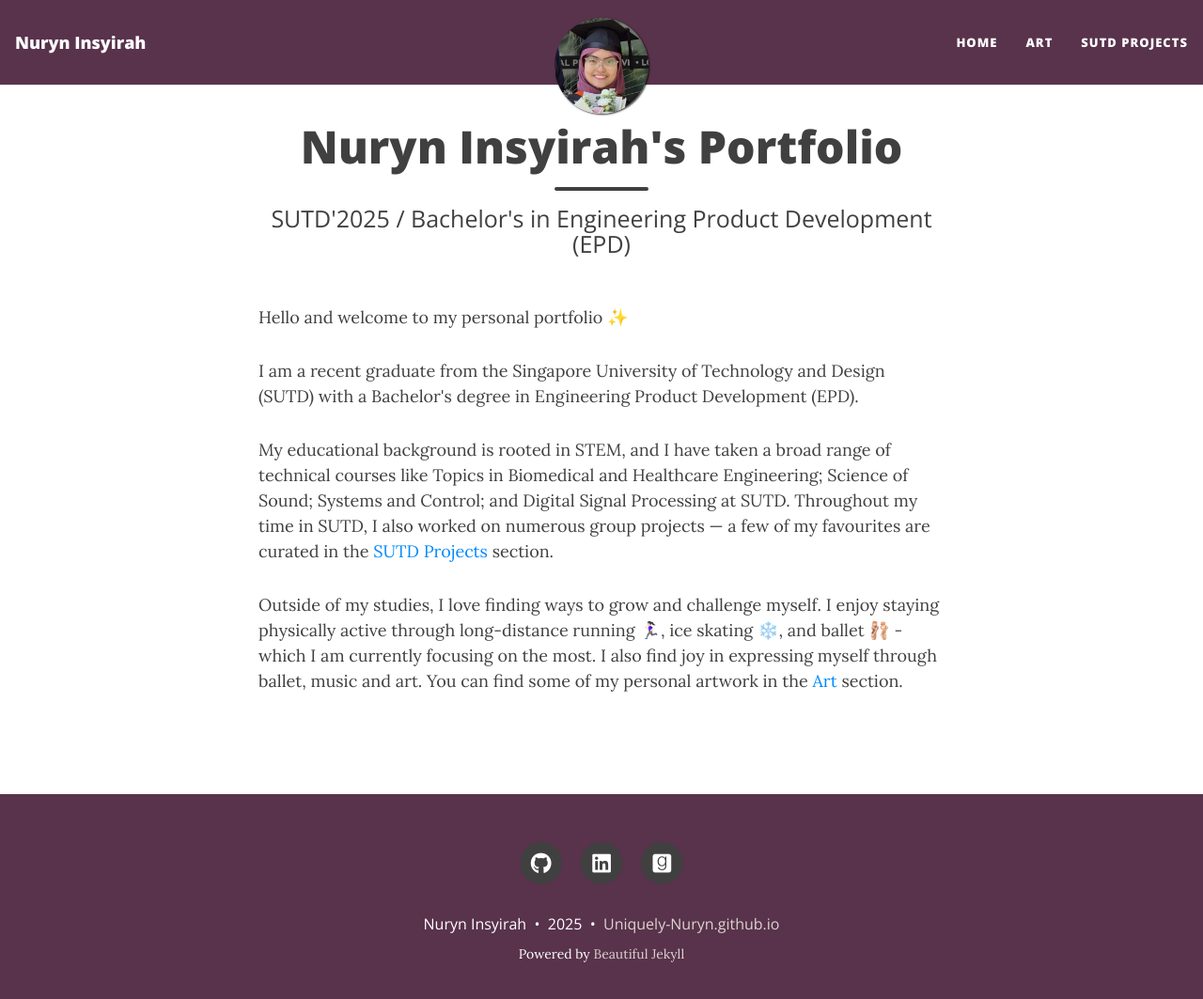
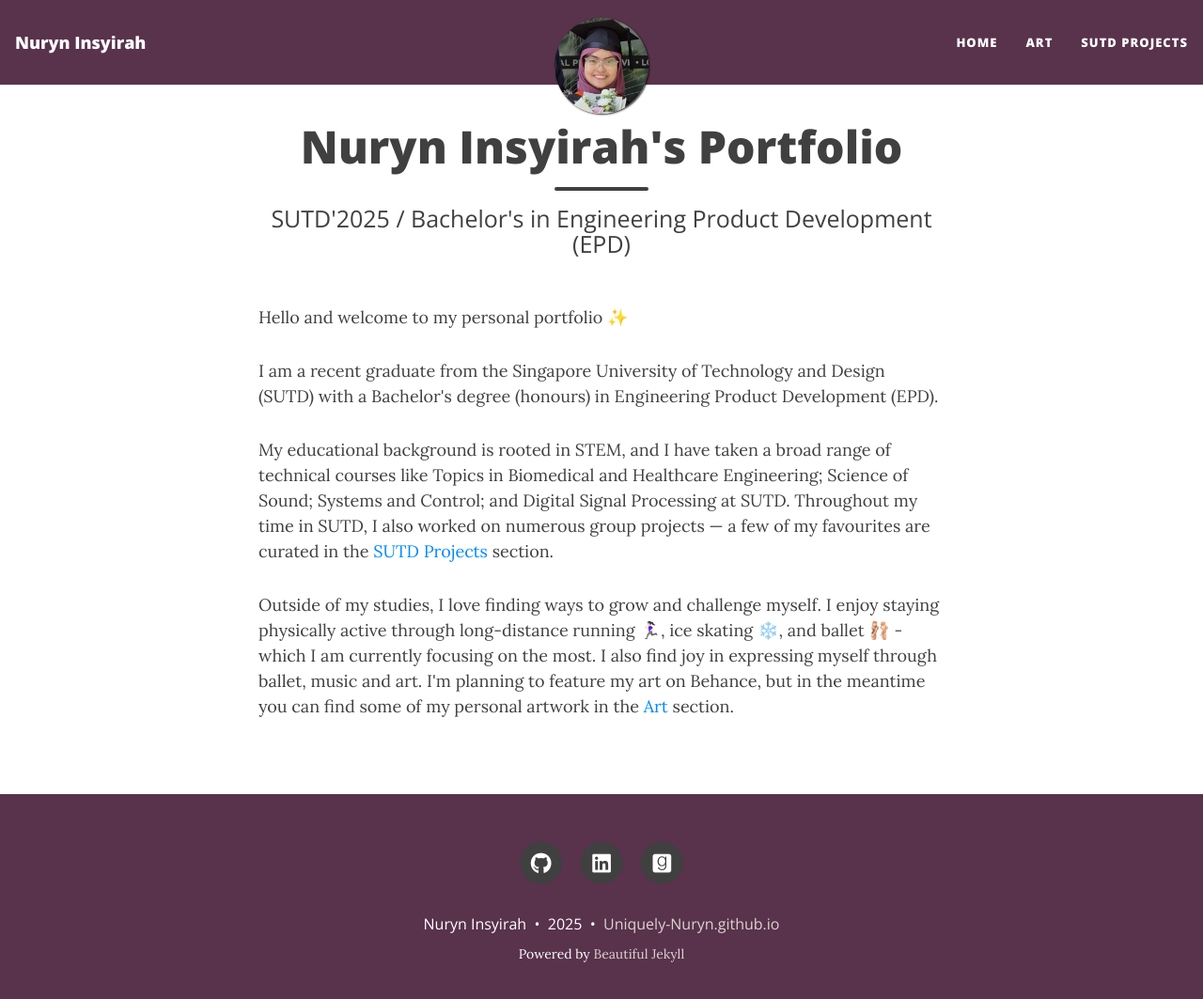
Before and after one commit to Uniquely-Nuryn/Uniquely-Nuryn.github.io, a Jekyll site: the page built from index.html, in a window 1280 px wide and 1076 px high. Shown: the top 1063 px of the window at 94% size. Built offline with Jekyll 4.4.1, drawn with Linux system fonts in a browser that asks for light colours; the list of posts is cut into pages by our own code.

Commit message:
Updated Art gallery

```diff
--- a/art-gallery-new.html
+++ b/art-gallery-new.html
@@ -51,6 +51,12 @@
         ><img src="/assets/img/procreate/Girl_With_The_Green_Scarf_In_Winter.png" alt =""
         /></a>
 
+        <a data-lightbox="art"
+        data-title="Mother's warm embrace (2025)"
+        href="/assets/img/mother's_warm_embrace.jpg"
+        ><img src="/assets/img/mother's_warm_embrace.jpg" alt =""
+        /></a>
+
     </div>
     <script src="https://cdnjs.cloudflare.com/ajax/libs/lightbox2/2.11.5/js/lightbox-plus-jquery.min.js"></script>
 </body>
--- a/index.html
+++ b/index.html
@@ -5,7 +5,7 @@
 ---
 <p>Hello and welcome to my personal portfolio ✨  </p>
 
-    <p>I am a recent graduate from the Singapore University of Technology and Design (SUTD) with a Bachelor's degree in Engineering Product Development (EPD). </p>
+    <p>I am a recent graduate from the Singapore University of Technology and Design (SUTD) with a Bachelor's degree (honours) in Engineering Product Development (EPD). </p>
 
     My educational background is rooted in STEM, and I have taken a broad range of technical courses like Topics in Biomedical and Healthcare Engineering; Science of Sound; Systems and Control; and Digital Signal Processing at SUTD. Throughout my time in SUTD, I also worked on numerous group projects — a few of my favourites are curated in the <a href="{{ '/sutd-projects/' | relative_url }}">SUTD Projects</a> section.</p>
-    <p>Outside of my studies, I love finding ways to grow and challenge myself. I enjoy staying physically active through long-distance running 🏃🏻‍♀️, ice skating ❄️, and ballet 🩰 - which I am currently focusing on the most. I also find joy in expressing myself through ballet, music and art. You can find some of my personal artwork in the <a href="{{ '/art-gallery-new/' | relative_url }}">Art</a> section.</p>
+    <p>Outside of my studies, I love finding ways to grow and challenge myself. I enjoy staying physically active through long-distance running 🏃🏻‍♀️, ice skating ❄️, and ballet 🩰 - which I am currently focusing on the most. I also find joy in expressing myself through ballet, music and art. I'm planning to feature my art on Behance, but in the meantime you can find some of my personal artwork in the <a href="{{ '/art-gallery-new/' | relative_url }}">Art</a> section.</p>
```
Also changed, not shown: assets/img/mother's_warm_embrace.jpg (added).
